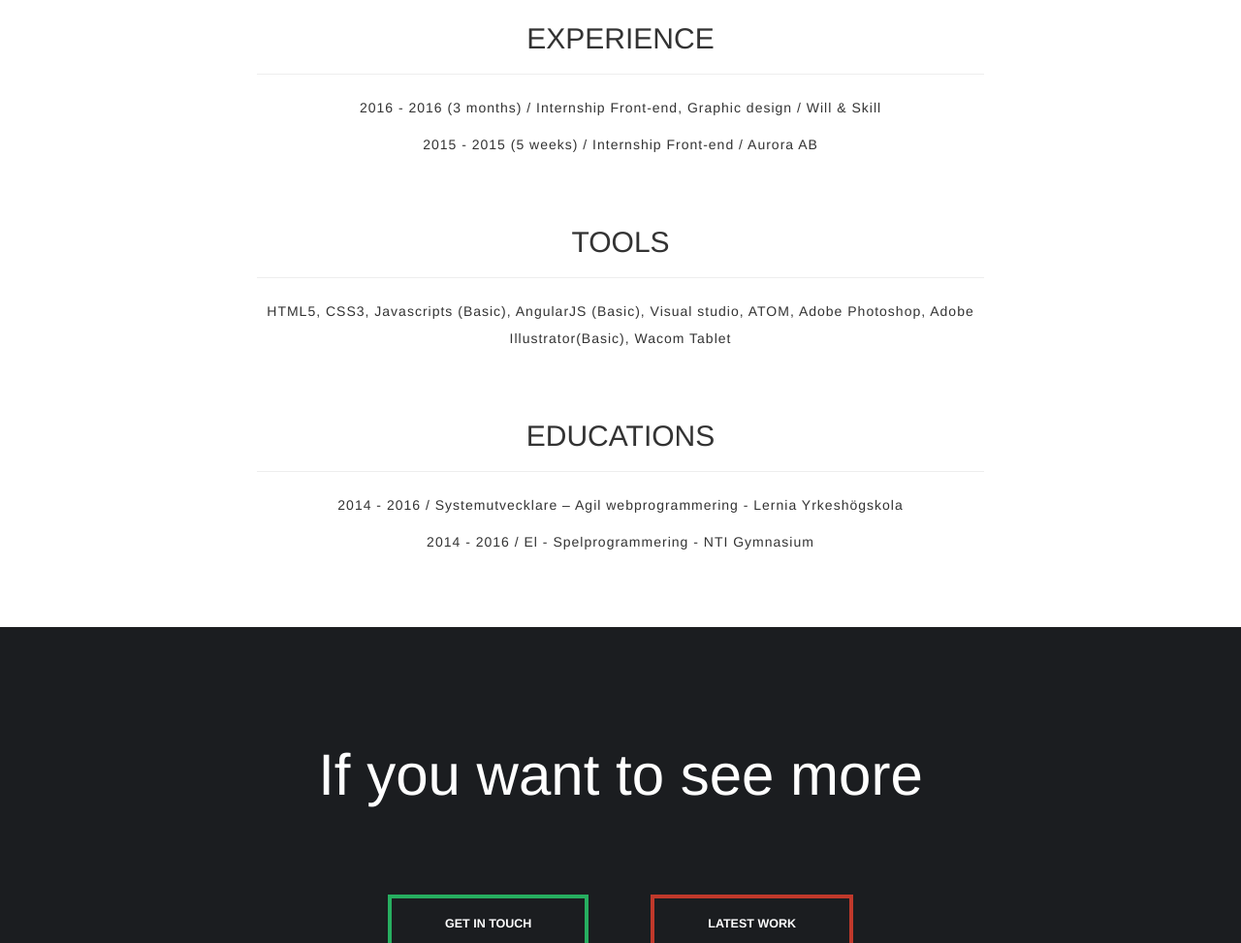
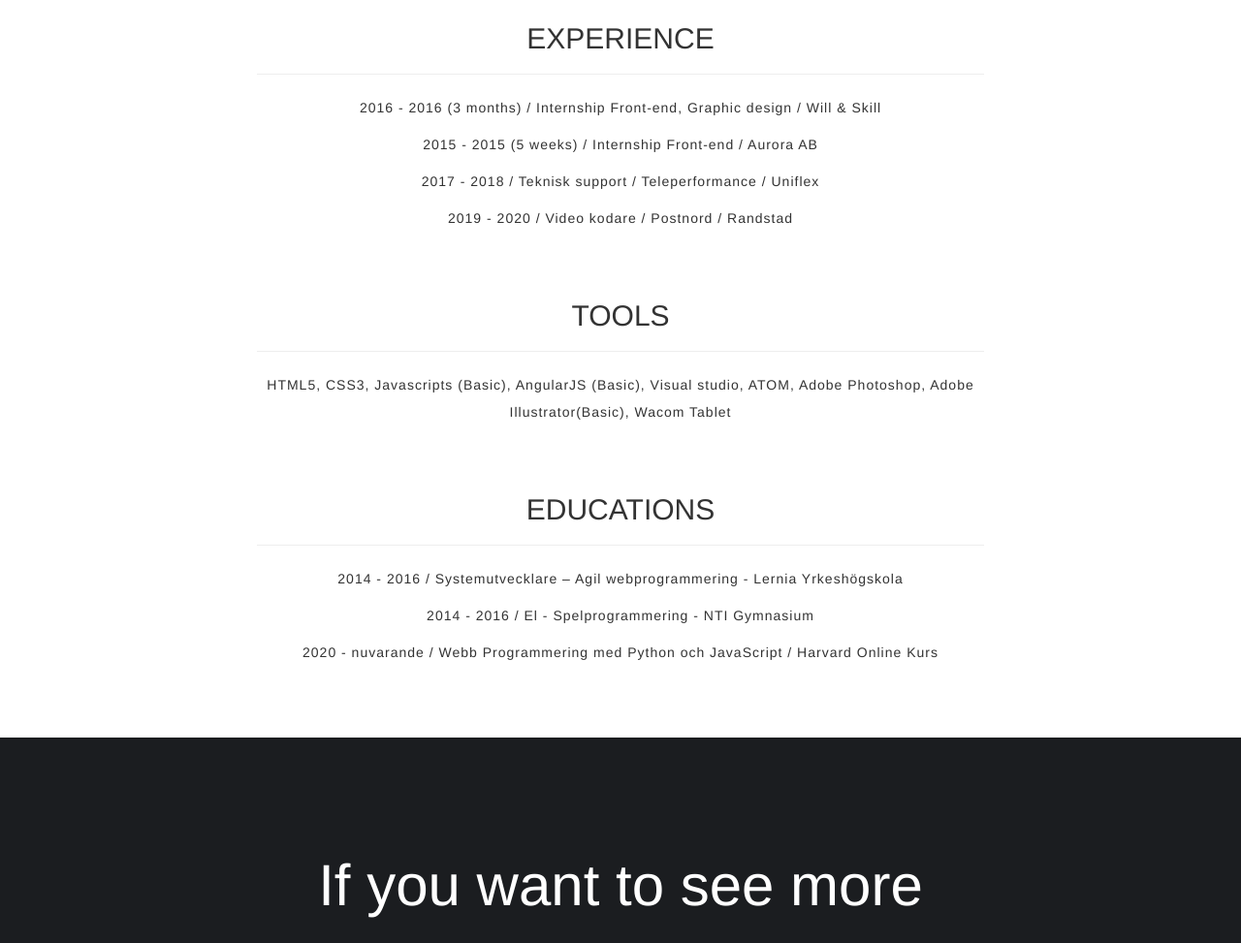
Before and after one commit to forsei/SingPang, a plain HTML site: page about.html in a window 1280 px wide. Shown: the part 864-1837 px from the top of the page at 97% size. Drawn offline with nearby package versions, Linux system fonts and the light colour scheme.

Commit message:
Update about.html

```diff
--- a/about.html
+++ b/about.html
@@ -97,13 +97,7 @@
                           My work ranges from design, coding, UI / UX and concept art.
 
                           I recently graduated from Lernia yrkeshögskola as systemutvecklare agil - webbdesign.
-                            <!-- Lorem ipsum dolor sit amet, consectetur adipiscing elit. Nullam gravida leo sit
-                            amet nisl egestas, eu cursus mi volutpat. Class aptent taciti socio ad litora torq
-                            uent per conubia nostra.
 
-
-                            Lorem ipsum dolor sit amet, consectetur adipiscing elit. Nullam gravida leo sit
-                            amet nisl egestas, eu cursus mi volutpat class aptent taciti socio ad litora torq. -->
                         </p>
 
                     </div>
@@ -124,6 +118,14 @@
 
                         <p>
                             2015 - 2015 (5 weeks) / Internship Front-end / Aurora AB
+                        </p>
+
+                       <p>
+                            2017 - 2018 / Teknisk support / Teleperformance / Uniflex
+                        </p>
+
+                       <p>
+                            2019 - 2020 / Video kodare / Postnord / Randstad
                         </p>
 
                     </div>
@@ -167,6 +169,10 @@
                             2014 - 2016 / El - Spelprogrammering - NTI Gymnasium
                         </p>
 
+                       <p>
+                            2020 - nuvarande / Webb Programmering med Python och JavaScript / Harvard Online Kurs
+                        </p>
+
 
                     </div>
                 </div>
```
